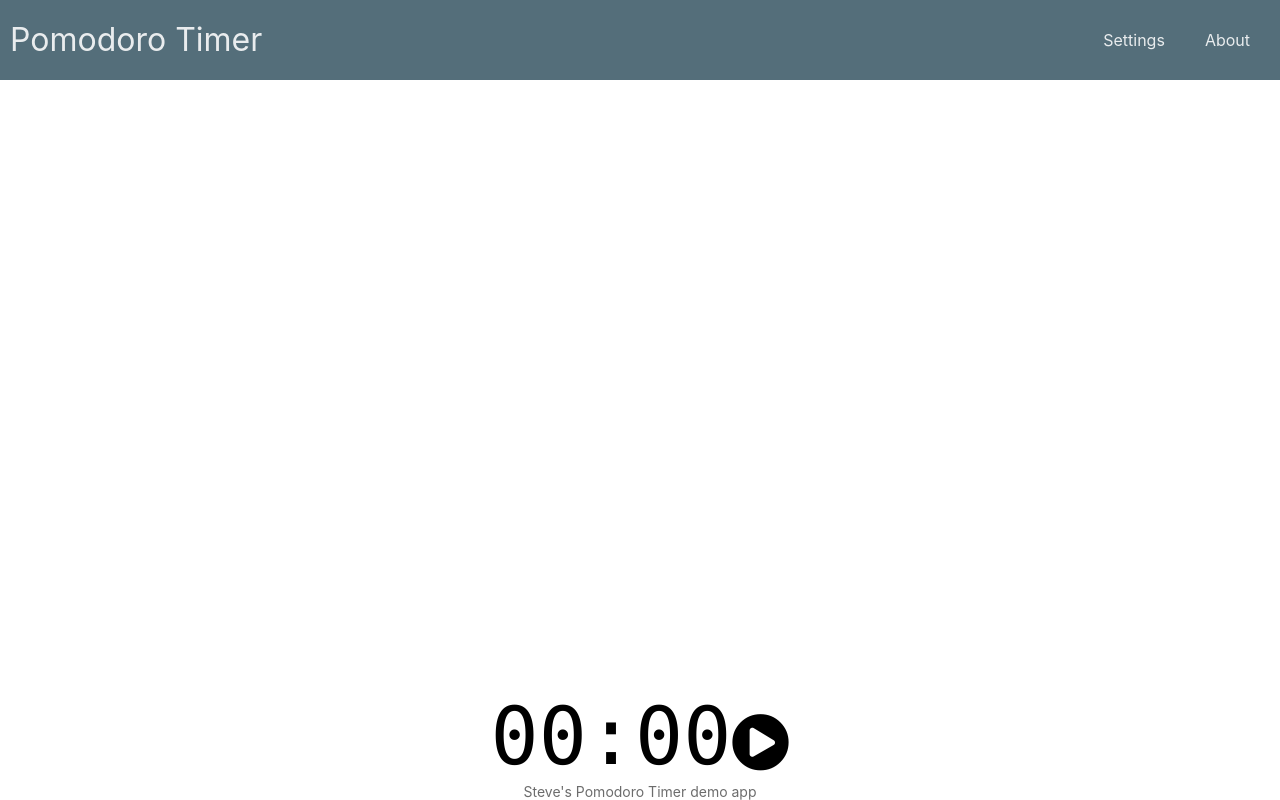
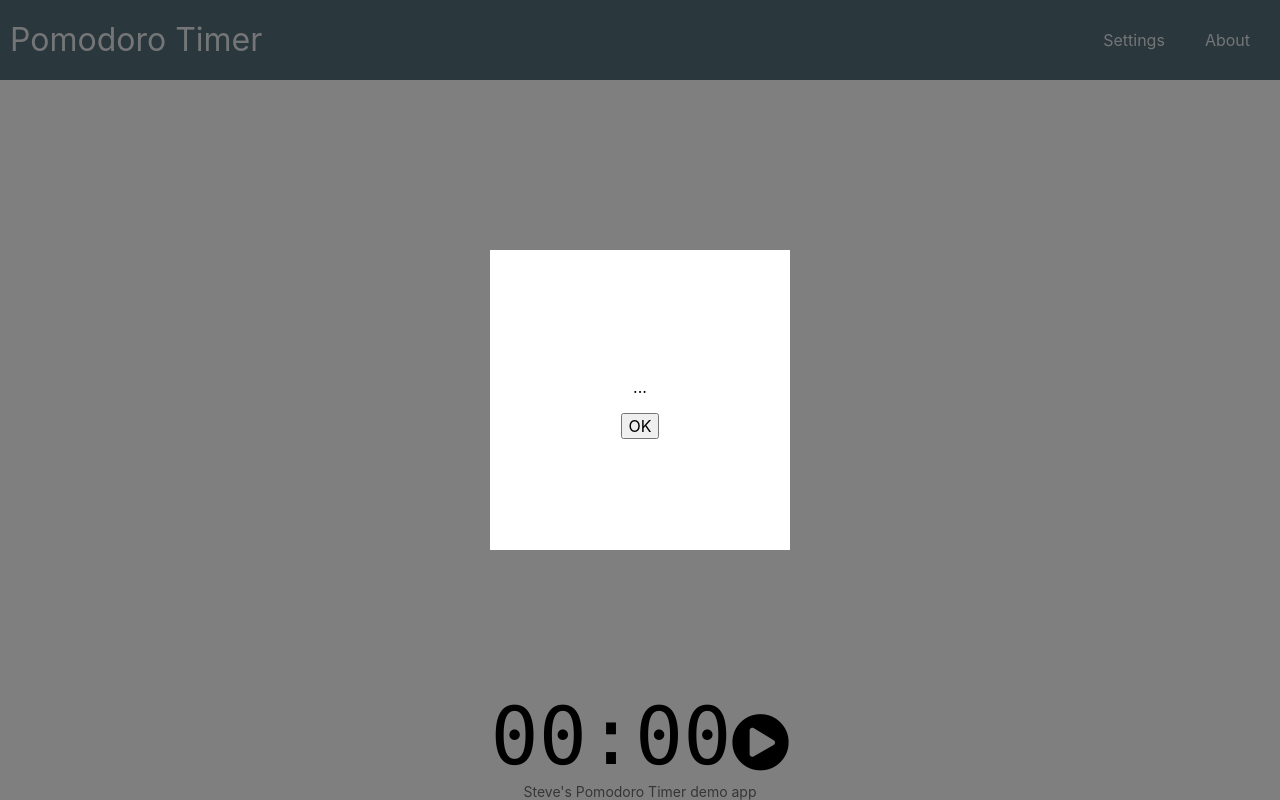
Before and after one commit to StevenMcgrew/Vue3_PomodoroTimer, a Vue app: page / in a window 1280 px wide. Both pictures are taken after a click on the button 760 px from the left and 743 px from the top of the page. Built offline with nearby package versions, Linux system fonts and the light colour scheme.

Commit message:
Popup for timer finished

```diff
--- a/index.html
+++ b/index.html
@@ -10,6 +10,5 @@
   <body>
     <div id="app"></div>
     <script type="module" src="/src/main.js"></script>
-    <audio id="alarmPlayer" src="/src/assets/Beep.mp3" loop></audio>
   </body>
 </html>
--- a/src/App.vue
+++ b/src/App.vue
@@ -2,6 +2,7 @@
 
 import Header from './components/Header.vue'
 import Footer from './components/Footer.vue'
+import FinishedPopup from './components/FinishedPopup.vue'
 
 </script>
 
@@ -15,6 +16,8 @@ import Footer from './components/Footer.vue'
         </router-view>
     </div>
     <Footer></Footer>
+    <FinishedPopup></FinishedPopup>
+    <audio id="alarmPlayer" src="/src/assets/Beep.mp3" loop></audio>
 </template>
 
 <style>
--- a/src/components/Counter.vue
+++ b/src/components/Counter.vue
@@ -1,13 +1,9 @@
 <script setup>
-
-import { useStore } from "vuex"
-const store = useStore()
 
 </script>
 
-
 <template>
-    <span>{{ store.state.counter }}</span>
+    <span>{{ $store.state.counter }}</span>
 </template>
 
 <style scoped>
--- /dev/null
+++ b/src/components/FinishedPopup.vue
@@ -0,0 +1,40 @@
+<script setup>
+
+</script>
+
+<template>
+    <teleport to="body">
+        <div v-if="$store.state.isShowFinishedPopup" @click="$store.state.isShowFinishedPopup = false" class="finished-popup">
+            <div class="finished-popup-content">
+                <p>{{ $store.state.finishedText }}</p>
+                <button @click="$store.state.isShowFinishedPopup = false">OK</button>
+            </div>
+        </div>
+    </teleport>
+</template>
+
+<style scoped>
+.finished-popup {
+    position: absolute;
+    top: 0;
+    right: 0;
+    bottom: 0;
+    left: 0;
+    background-color: rgba(0, 0, 0, 0.5);
+    display: flex;
+    flex-direction: column;
+    align-items: center;
+    justify-content: center;
+}
+
+.finished-popup-content {
+    display: flex;
+    flex-direction: column;
+    align-items: center;
+    justify-content: center;
+    background-color: white;
+    width: 300px;
+    height: 300px;
+    padding: 5px;
+}
+</style>
--- a/src/components/PlayPauseBtn.vue
+++ b/src/components/PlayPauseBtn.vue
@@ -1,17 +1,11 @@
 <script setup>
-
-import { computed } from 'vue'
-import { useStore } from 'vuex'
-const store = useStore()
-
-const isTimerRunning = computed(() => store.state.isTimerRunning)
 
 </script>
 
 <template>
-    <div role="button" class="play-pause-btn" @click="store.commit('toggleTimer')">
-        <i v-show="!isTimerRunning" class="fas fa-play-circle"></i>
-        <i v-show="isTimerRunning" class="fas fa-pause-circle"></i>
+    <div role="button" class="play-pause-btn" @click="$store.commit('toggleTimer')">
+        <i v-show="!$store.state.isTimerRunning" class="fas fa-play-circle"></i>
+        <i v-show="$store.state.isTimerRunning" class="fas fa-pause-circle"></i>
     </div>
 </template>
 
--- a/src/store/index.js
+++ b/src/store/index.js
@@ -11,8 +11,10 @@ export default createStore({
         isTimerRunning: false,
         isTimerInProgress: false,
         progress: ['workInterval'],
-        isPlayAlarm: true,
-        isShowNotification: true,
+        doesUserWantAlarm: true,
+        doesUserWantNotify: true,
+        finishedText: '',
+        isShowFinishedPopup: false,
     },
     mutations: {
         setInitialTimer(state) {
--- a/src/storeUtils.js
+++ b/src/storeUtils.js
@@ -1,3 +1,5 @@
+import store from "./store"
+
 function el(idString) {
     return document.getElementById(idString)
 }
@@ -26,11 +28,15 @@ function onTimerFinished(state, alarmPlayer) {
     state.time = 0
     state.progress.push(getNextTimerMode(state.progress))
     state.isTimerInProgress = false
-    if (state.isPlayAlarm) { alarmPlayer.play() }
-    if (state.isShowNotification) {} // show notification
+    if (state.doesUserWantAlarm) { alarmPlayer.play() }
+    if (state.doesUserWantNotify) {  } // show notification
 
-    // Show modal to let user know the current timer mode has completed
+    // Show popup to let user know the current timer mode has completed
     // and which timer mode is next
+    state.finishedText = '...'
+    state.isShowFinishedPopup = true
+
+
 }
 
 function setupNextTimerMode(state) {
```
